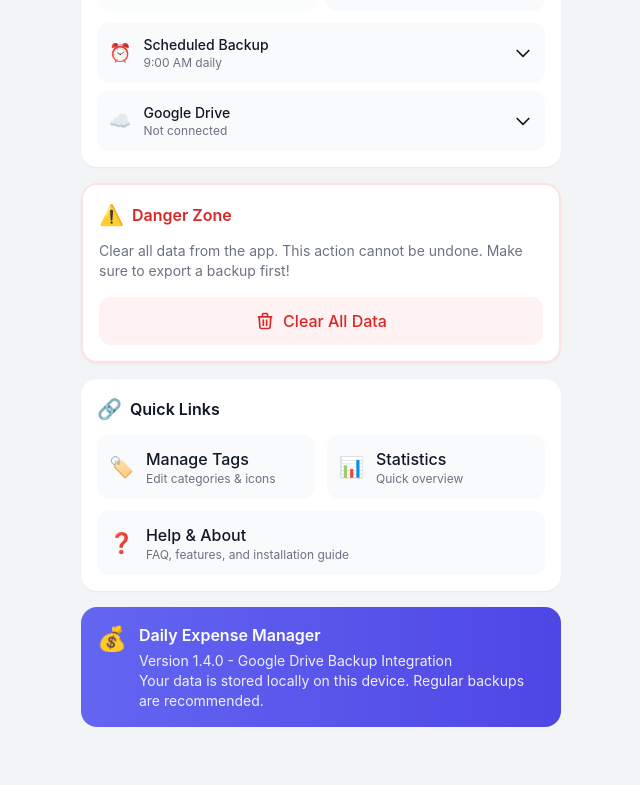
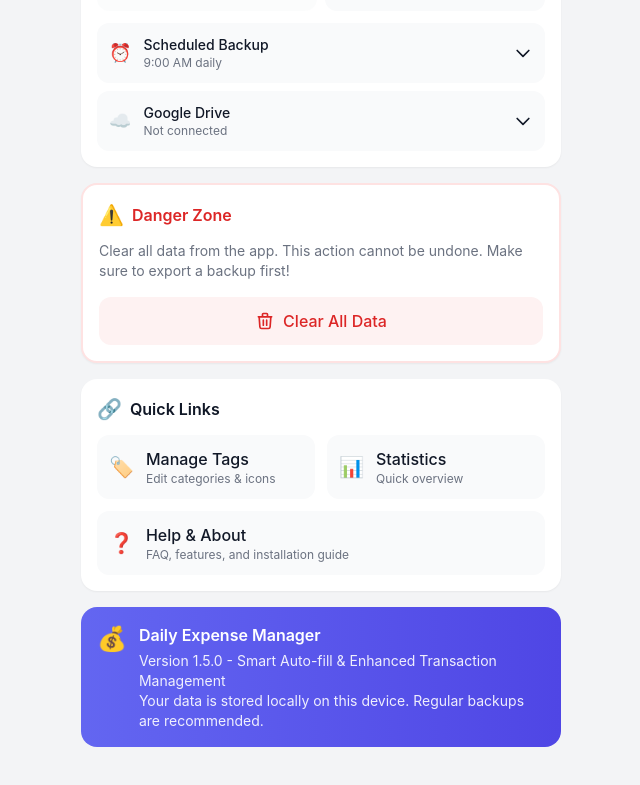
Before and after one commit to lokeshparihar100/Expense_Manager, a React (Vite) app: page /settings in a window 1280 px wide. Shown: the part 1663-2448 px from the top of the page, without its empty margins (319-959 px from the left). Built offline with nearby package versions, Linux system fonts and the light colour scheme.

Commit message:
Update version to 1.5.0 across all files

```diff
--- a/src/pages/Help.jsx
+++ b/src/pages/Help.jsx
@@ -32,7 +32,7 @@ const getDeviceInfo = () => {
     os,
     isStandalone,
     screenSize: `${window.screen.width}x${window.screen.height}`,
-    appVersion: '1.4.0'
+    appVersion: '1.5.0'
   };
 };
 
@@ -595,7 +595,7 @@ ${bugReport.severity}
           </div>
           <div>
             <h3 className="font-bold">Daily Expense Manager</h3>
-            <p className="text-sm opacity-90">Version 1.4.0</p>
+            <p className="text-sm opacity-90">Version 1.5.0</p>
           </div>
         </div>
         <p className="text-sm opacity-90 mb-3">
--- a/src/pages/Settings.jsx
+++ b/src/pages/Settings.jsx
@@ -1234,7 +1234,7 @@ const Settings = () => {
           <div>
             <h3 className="font-semibold mb-1">Daily Expense Manager</h3>
             <p className="text-sm opacity-90">
-              Version 1.4.0 - Google Drive Backup Integration<br />
+              Version 1.5.0 - Smart Auto-fill & Enhanced Transaction Management<br />
               Your data is stored locally on this device.
               Regular backups are recommended.
             </p>
--- a/vite.config.js
+++ b/vite.config.js
@@ -11,7 +11,7 @@ const healthCheckPlugin = () => ({
       res.end(JSON.stringify({
         status: 'ok',
         app: 'Daily Expense Manager',
-        version: '1.4.0',
+        version: '1.5.0',
         timestamp: new Date().toISOString(),
         uptime: process.uptime(),
         environment: process.env.NODE_ENV || 'development'
```
Also changed, not shown: 1 other file (tests, documents, lock files or other folders).
